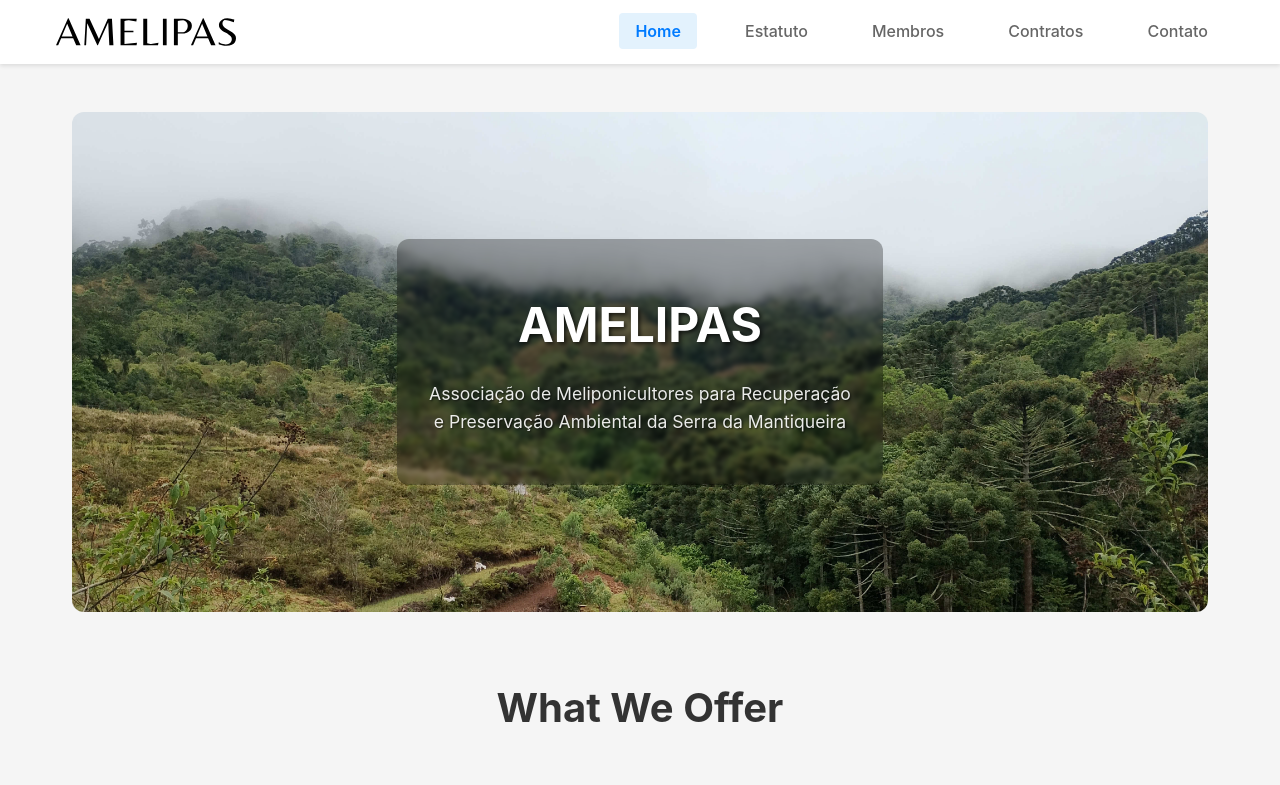
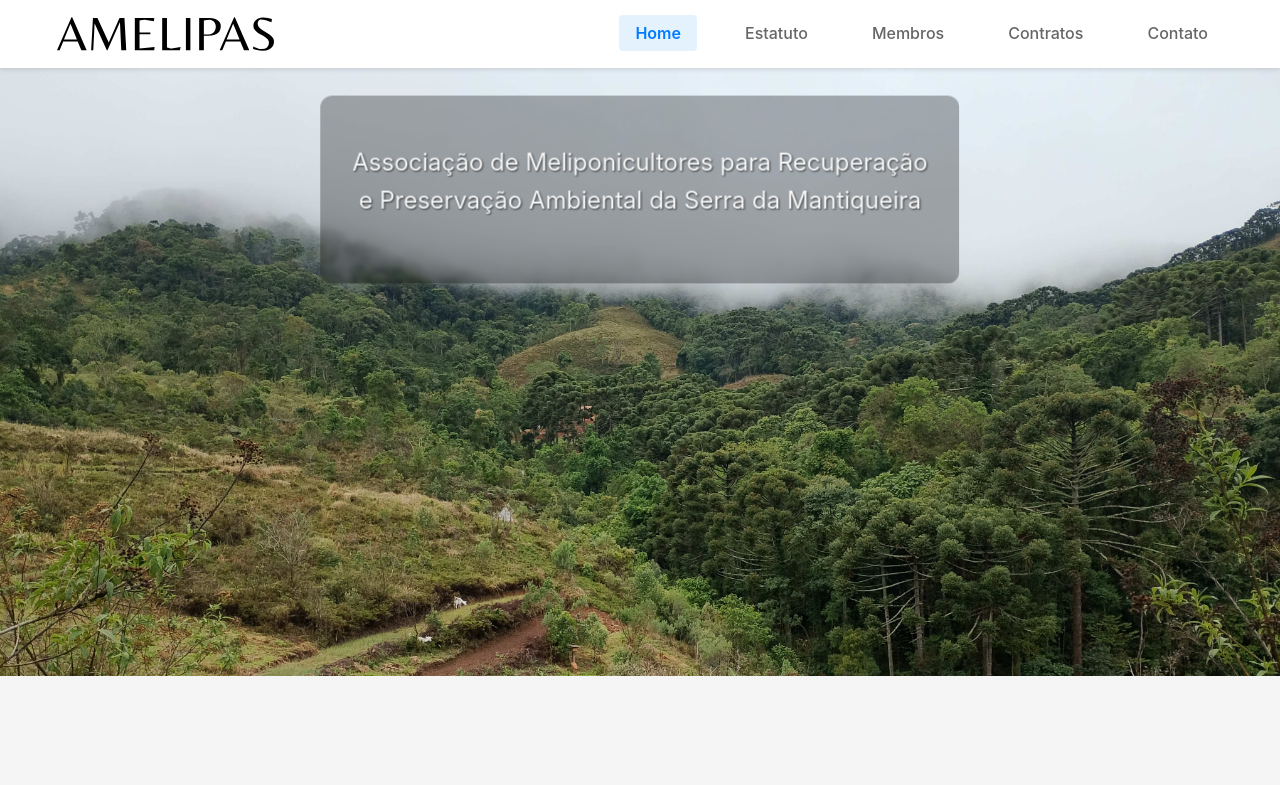
Before and after one commit to caiolagana/amelipas, an Angular app in the folder web/front/: page /home in a window 1280 px wide. Shown: the top 785 px of the page. Built offline with nearby package versions, Linux system fonts and the light colour scheme.

Commit message:
wide image front, wip estatuto tex

```diff
--- a/web/front/src/app/app.css
+++ b/web/front/src/app/app.css
@@ -1,6 +1,6 @@
 /* Main content layout */
 .main-content {
-  margin-top: 80px; /* Account for fixed navigation height */
-  min-height: calc(100vh - 80px);
+  margin-top: var(--nav-height, 4.25rem);
+  min-height: calc(100vh - var(--nav-height, 4.25rem));
   background-color: #f5f5f5;
 }
--- a/web/front/src/app/components/navigation/navigation.css
+++ b/web/front/src/app/components/navigation/navigation.css
@@ -5,12 +5,18 @@
   right: 0;
   background-color: #ffffff;
   box-shadow: 0 2px 4px rgba(0, 0, 0, 0.1);
-  z-index: 1000;
-  padding: 0.75rem 0;
+  z-index: 1001;
+  padding: 0;
+  margin: 0;
+  height: var(--nav-height);
+  box-sizing: border-box;
+  display: flex;
+  align-items: center;
 }
 
 .nav-container {
   max-width: 1200px;
+  width: 100%;
   margin: 0 auto;
   padding: 0 1rem;
   display: flex;
@@ -33,11 +39,9 @@
 }
 
 .brand-logo {
-  height: 40px;
+  height: calc(var(--nav-height) * 0.5);
   width: auto;
-  max-width: 180px;
   object-fit: contain;
-  transition: opacity 0.3s ease;
 }
 
 .nav-menu {
--- a/web/front/src/app/pages/estatuto/estatuto.html
+++ b/web/front/src/app/pages/estatuto/estatuto.html
@@ -14,7 +14,7 @@
     <ol class="alpha">
       <li>Fomentar a meliponicultura (criação de abelhas nativas sem ferrão) como ferramenta de conservação e recuperação ambiental e geração de renda, de acordo com as diretrizes estabelecidas na Lei nº 14.639/2023;</li>
       <li>Desenvolver e implementar programas de Pagamento por Serviços Ambientais (PSA), conforme Lei nº 14.119/2021, com ênfase na proteção e recuperação de nascentes, áreas degradadas, e demais áreas de interesse social caracterizadas pela Lei nº 12.651/2012;</li>
-      <li>Oferecer cursos e palestras de educação ambiental, focados na flora nativa e seus polinizadores, visando a conscientização ecológica, o manejo sustentável de pastagens, capoeiras e áreas de mata, tendo como público alvo a comunidade e as escolas;</li>
+      <li>Oferecer cursos, palestras e oficinas de capacitação técnica agroecológica, focados na flora nativa e seus polinizadores, visando a conscientização ecológica, o manejo sustentável de pastagens, capoeiras e áreas de mata, tendo como público alvo a comunidade e as escolas;</li>
       <li>Criar e manter um viveiro de mudas nativas e banco de sementes para apoiar ações de reflorestamento e recuperação ecológica;</li>
       <li>Adquirir e operar maquinário (tratores, escavadeiras, minitratores) para a execução de serviços de conservação do solo e retenção de água, particularmente a construção de terraços em curva de nível, açudes e barragens em áreas estratégicas.</li>
     </ol>
--- a/web/front/src/app/pages/home/home.css
+++ b/web/front/src/app/pages/home/home.css
@@ -4,39 +4,43 @@
   margin: 0 auto;
 }
 
+/* Remove any top spacing for full-width hero */
+:host {
+  padding-top: 0 !important;
+}
+
 .hero-section {
   position: relative;
   text-align: center;
+  margin: 0;
   margin-bottom: 4rem;
+  margin-top: 0;
   padding: 0;
-  border-radius: 12px;
+  width: 100vw;
+  margin-left: calc(-50vw + 50%);
   overflow: hidden;
-  min-height: 500px;
-  display: flex;
-  align-items: center;
-  justify-content: center;
 }
 
 .hero-image {
-  position: absolute;
-  top: 0;
-  left: 0;
+  display: block;
   width: 100%;
-  height: 100%;
-  object-fit: cover;
+  height: auto;
   z-index: 1;
 }
 
 .hero-content {
-  position: relative;
+  position: absolute;
+  top: 20%;
+  left: 50%;
+  transform: translate(-50%, -50%);
   z-index: 2;
   background: rgba(0, 0, 0, 0.3);
   padding: 3rem 2rem;
   border-radius: 12px;
   color: white;
   max-width: 800px;
-  margin: 0 auto;
   backdrop-filter: blur(2px);
+  text-align: center;
 }
 
 .hero-content h1 {
--- a/web/front/src/app/pages/home/home.html
+++ b/web/front/src/app/pages/home/home.html
@@ -1,14 +1,13 @@
-<div class="page-container">
 <div class="hero-section">
   <img src="assets/images/IMG_20251009_083509.jpg" alt="AMELIPAS Hero Image" class="hero-image">
   <div class="hero-content">
-      <h1>AMELIPAS</h1>
-      <p class="hero-subtitle"></p>
-      <p class="hero-description">
+    <p class="hero-subtitle">
       Associação de Meliponicultores para Recuperação<br/> e Preservação Ambiental da Serra da Mantiqueira
     </p>
   </div>
 </div>
+
+<div class="page-container">
 
   <div class="features-section">
     <h2>What We Offer</h2>
--- a/web/front/src/styles.css
+++ b/web/front/src/styles.css
@@ -1,4 +1,8 @@
 /* Global styles */
+:root {
+  --nav-height: 4.25rem; /* Global navigation height variable */
+}
+
 * {
   margin: 0;
   padding: 0;
```
Also changed, not shown: 2 other files (tests, documents, lock files or other folders). Lines whose indentation alone changed are shown as unchanged.
